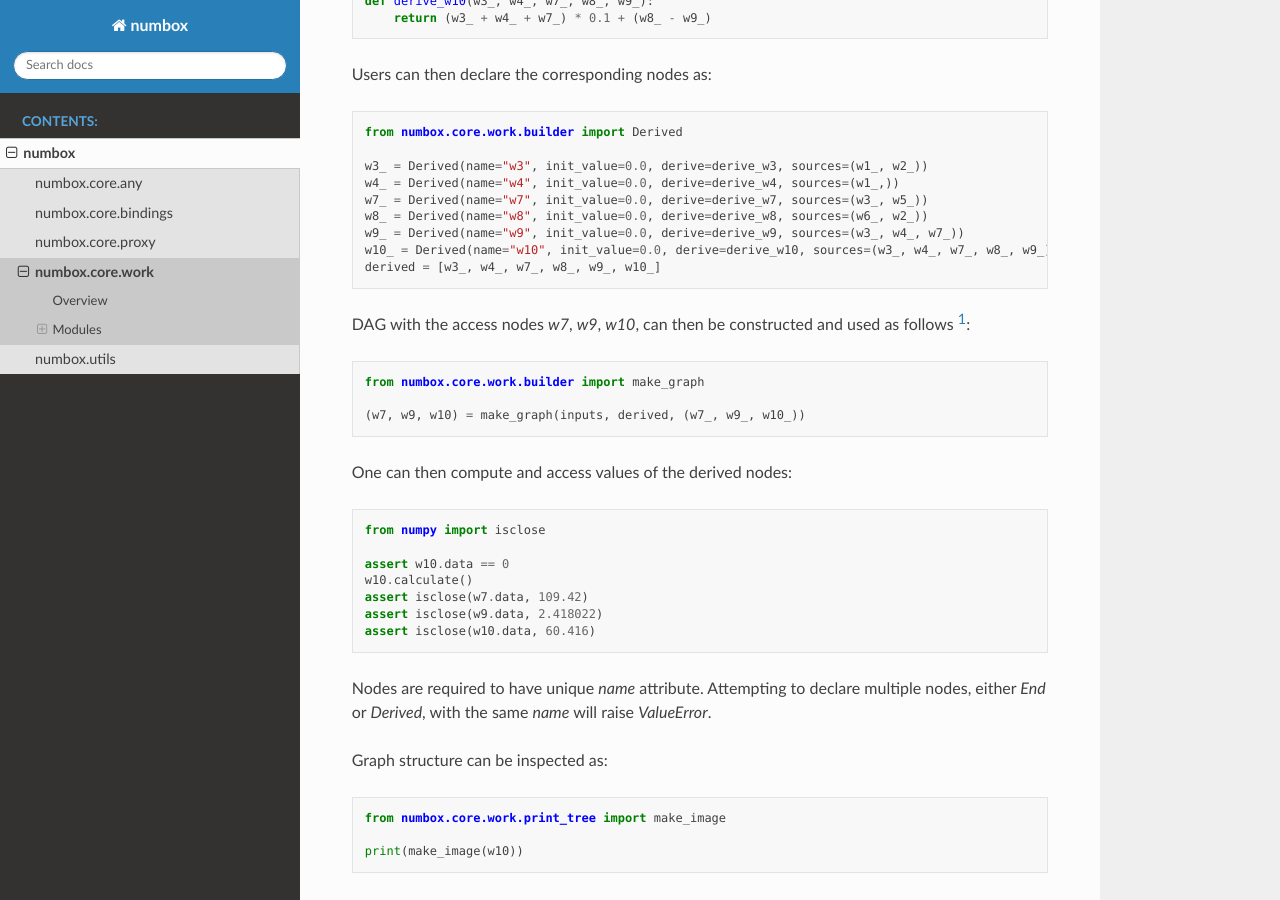
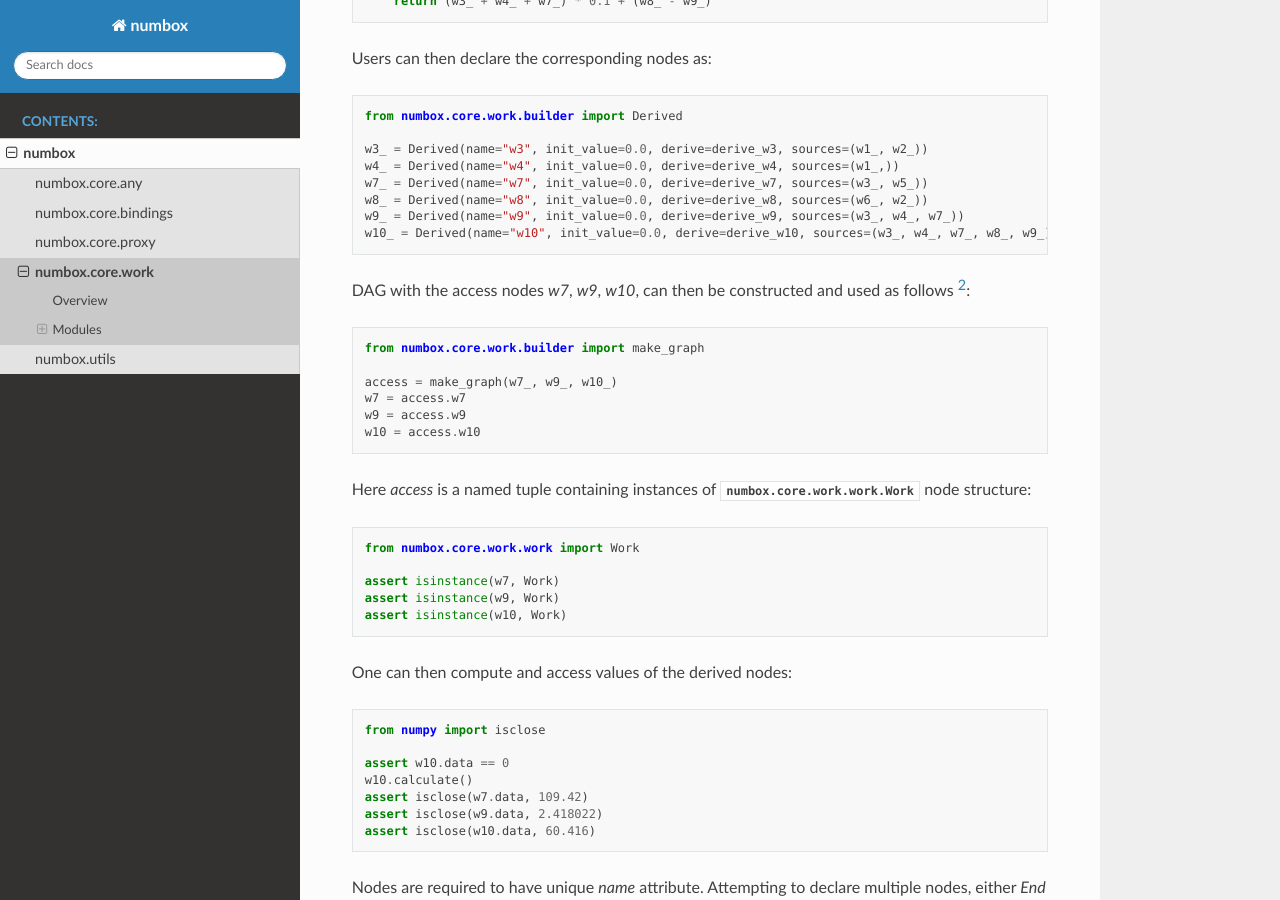
Before and after one commit to Goykhman/numbox, a Sphinx documentation site: the page built from docs/numbox.core.work.rst, in a window 1280 px wide and 900 px high, scrolled down 1137 px. Built offline with Sphinx 7.4.7 and the Read the Docs theme 3.1.0, drawn with Linux system fonts in a browser that asks for light colours; some of the changed text lies outside the part shown.

Commit message:
updated docs

```diff
--- a/docs/numbox.core.work.rst
+++ b/docs/numbox.core.work.rst
@@ -25,7 +25,6 @@ Users can define end nodes::
     w2_ = End(name="w2", init_value=3.14)
     w5_ = End(name="w5", init_value=10)
     w6_ = End(name="w6", init_value=7.5)
-    inputs = [w1_, w2_, w5_, w6_]
 
 where optional capability to specify numba types of the nodes has been illustrated.
 Suppose more values, `w3`, `w4`, `w7`, `w8`, `w9`, `w10`, are derived as follows::
@@ -65,13 +64,23 @@ Users can then declare the corresponding nodes as::
     w8_ = Derived(name="w8", init_value=0.0, derive=derive_w8, sources=(w6_, w2_))
     w9_ = Derived(name="w9", init_value=0.0, derive=derive_w9, sources=(w3_, w4_, w7_))
     w10_ = Derived(name="w10", init_value=0.0, derive=derive_w10, sources=(w3_, w4_, w7_, w8_, w9_))
-    derived = [w3_, w4_, w7_, w8_, w9_, w10_]
 
-DAG with the access nodes `w7`, `w9`, `w10`, can then be constructed and used as follows [#f1]_::
+DAG with the access nodes `w7`, `w9`, `w10`, can then be constructed and used as follows [#f2]_::
 
     from numbox.core.work.builder import make_graph
 
-    (w7, w9, w10) = make_graph(inputs, derived, (w7_, w9_, w10_))
+    access = make_graph(w7_, w9_, w10_)
+    w7 = access.w7
+    w9 = access.w9
+    w10 = access.w10
+
+Here `access` is a named tuple containing instances of :class:`numbox.core.work.work.Work` node structure::
+
+    from numbox.core.work.work import Work
+
+    assert isinstance(w7, Work)
+    assert isinstance(w9, Work)
+    assert isinstance(w10, Work)
 
 One can then compute and access values of the derived nodes::
 
@@ -227,9 +236,10 @@ This provides information of what pure inputs / end nodes are required to derive
 the given node as well as the logical sequence of steps (as indicated by the graph structure)
 to carry out the derivation.
 
-.. [#f1] Behind the scenes, :func:`numbox.core.work.builder.make_graph` compiles (and optionally caches) a graph maker with low-level intrinsic constructors of the individual work nodes inlined into it. All the Python 'derive' functions defined for the `Derived` nodes are compiled for the signatures inferred from the types of the derived nodes and their sources.
-.. [#f2] For numpy-compatible data types, additional utilities are available in :mod:`numbox.core.work.loader_utils`.
-.. [#f3] For numpy-compatible data types, additional utilities are available in :mod:`numbox.core.work.combine_utils`.
+.. [#f1] For simplicity, this example illustrates nodes that contain scalar data (integers and floats). More complex types of data, like numpy arrays, strings, and aggregates (numba StructRef's, typed lists and dictionaries) are supported as well.
+.. [#f2] Behind the scenes, :func:`numbox.core.work.builder.make_graph` compiles (and optionally caches) a graph maker with low-level intrinsic constructors of the individual work nodes inlined into it. All the Python 'derive' functions defined for the `Derived` nodes are compiled for the signatures inferred from the types of the derived nodes and their sources.
+.. [#f3] For numpy-compatible data types, additional utilities are available in :mod:`numbox.core.work.loader_utils`.
+.. [#f4] For numpy-compatible data types, additional utilities are available in :mod:`numbox.core.work.combine_utils`.
 
 .. automodule:: numbox.core.work.builder
    :members:
```
Also changed, not shown: other parts of docs/numbox.core.work.rst (+3 -3 lines), 1 other file.
